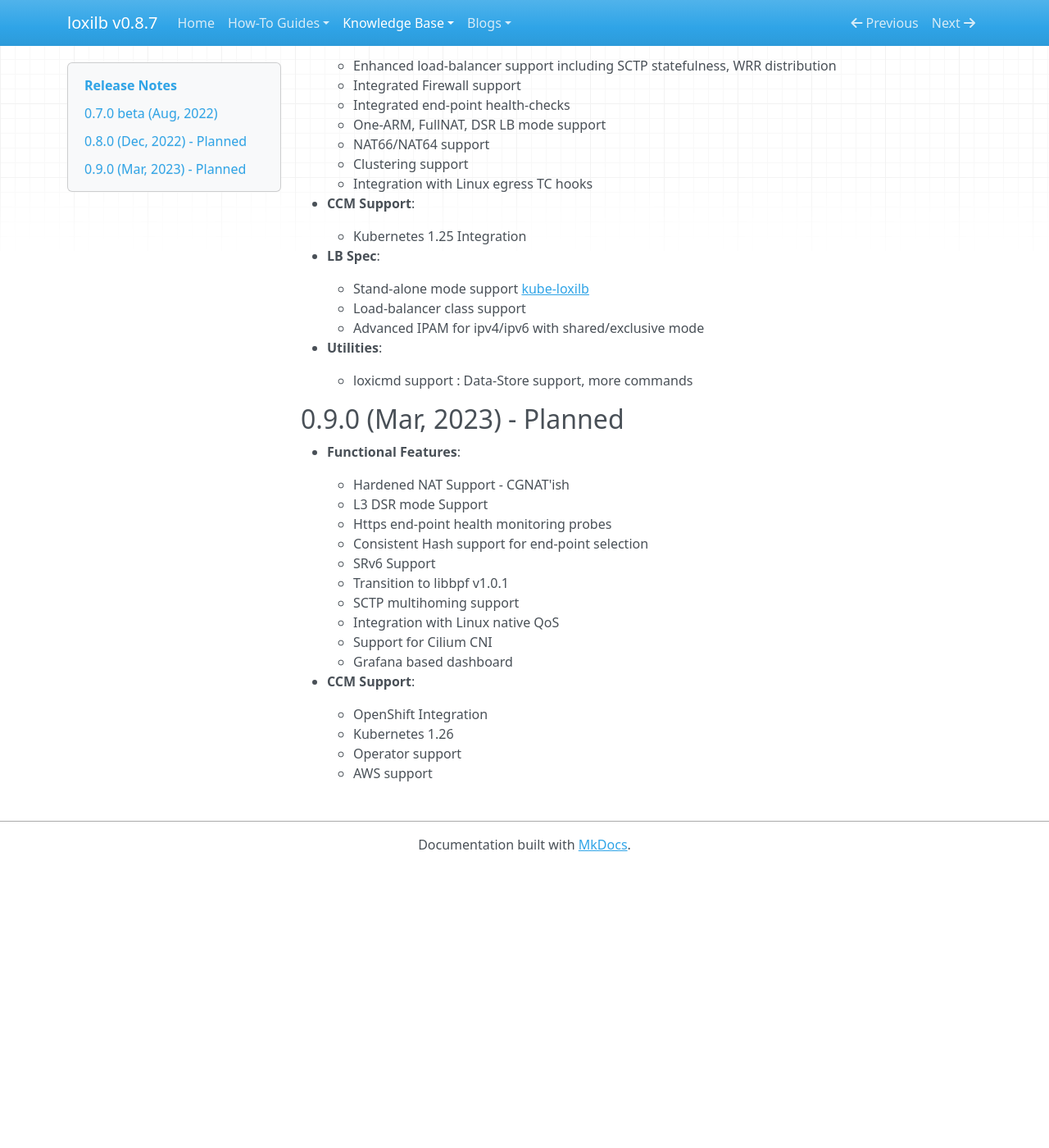
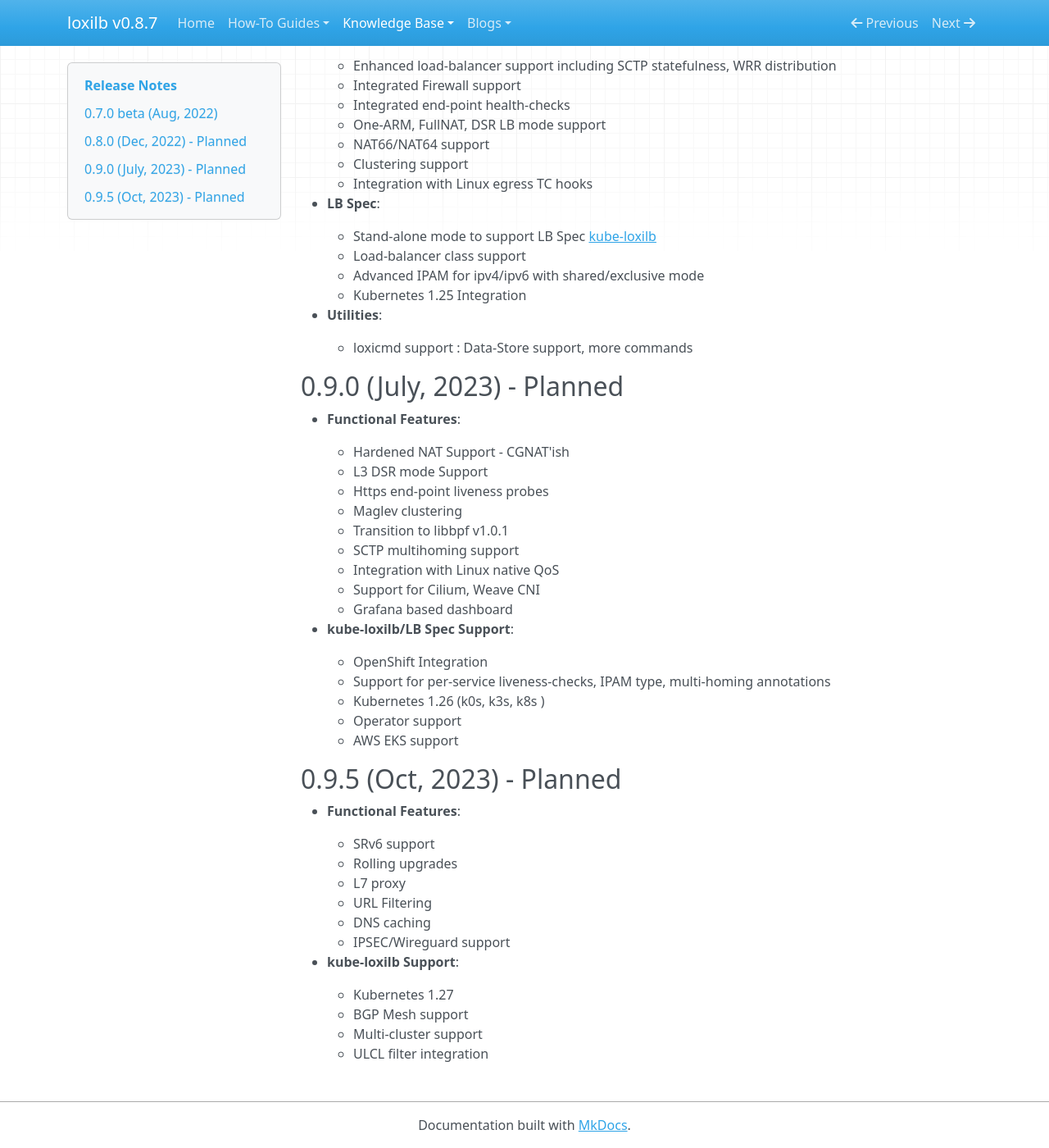
Before and after one commit to loxilb-io/loxilbdocs, an MkDocs documentation site: the page built from docs/roadmap.md, in a window 1280 px wide and 1400 px high, scrolled down 711 px. Shown: the whole window at 82% size. Built offline with MkDocs 1.6.1, drawn with Linux system fonts in a browser that asks for light colours; nearby versions of some CDN libraries; before the commit the page ends 1769 px from its top, so only the background shows below that; some of the changed text lies outside the part shown.

Commit message:
Update roadmap.md

```diff
--- a/docs/roadmap.md
+++ b/docs/roadmap.md
@@ -13,13 +13,13 @@
     - GTP with QFI extension support
         - ULCL classifier support
     - Native QoS-Policer support (SRTCM/TRTCM)
-    - Support for GoBGP
-    - Support for Calico CNI
+    - GoBGP Integration
     - Extended visibility and statistics
 
-- **CCM Support**:
+- **LB Spec Support**:
     - IP allocation policy
     - Kubernetes 1.20 base support
+    - Support for Calico CNI
 
 - **Utilities**:
     - loxicmd support : Configuration utlity with the look and feel of kubectl
@@ -35,33 +35,47 @@
     - Clustering support
     - Integration with Linux egress TC hooks
 
-- **CCM Support**:
-    - Kubernetes 1.25 Integration
-
 - **LB Spec**:
-    - Stand-alone mode support [kube-loxilb](https://github.com/loxilb-io/kube-loxilb)
+    - Stand-alone mode to support LB Spec [kube-loxilb](https://github.com/loxilb-io/kube-loxilb)
     - Load-balancer class support
     - Advanced IPAM for ipv4/ipv6 with shared/exclusive mode
+    - Kubernetes 1.25 Integration
 
 - **Utilities**:
     - loxicmd support : Data-Store support, more commands
 
-## 0.9.0 (Mar, 2023) - Planned
+## 0.9.0 (July, 2023) - Planned
 
 - **Functional Features**:
     - Hardened NAT Support - CGNAT'ish
     - L3 DSR mode Support
-    - Https end-point health monitoring probes
-    - Consistent Hash support for end-point selection
-    - SRv6 Support
+    - Https end-point liveness probes
+    - Maglev clustering
     - Transition to libbpf v1.0.1
     - SCTP multihoming support
     - Integration with Linux native QoS
-    - Support for Cilium CNI
+    - Support for Cilium, Weave CNI
     - Grafana based dashboard
 
-- **CCM Support**:
+- **kube-loxilb/LB Spec Support**:
     - OpenShift Integration
-    - Kubernetes 1.26
+    - Support for per-service liveness-checks, IPAM type, multi-homing annotations
+    - Kubernetes 1.26 (k0s, k3s, k8s )
     - Operator support
-    - AWS support
+    - AWS EKS support
+
+## 0.9.5 (Oct, 2023) - Planned
+
+- **Functional Features**:
+    - SRv6 support
+    - Rolling upgrades
+    - L7 proxy
+    - URL Filtering
+    - DNS caching
+    - IPSEC/Wireguard support
+
+- **kube-loxilb Support**:
+    - Kubernetes 1.27
+    - BGP Mesh support
+    - Multi-cluster support
+    - ULCL filter integration
```
